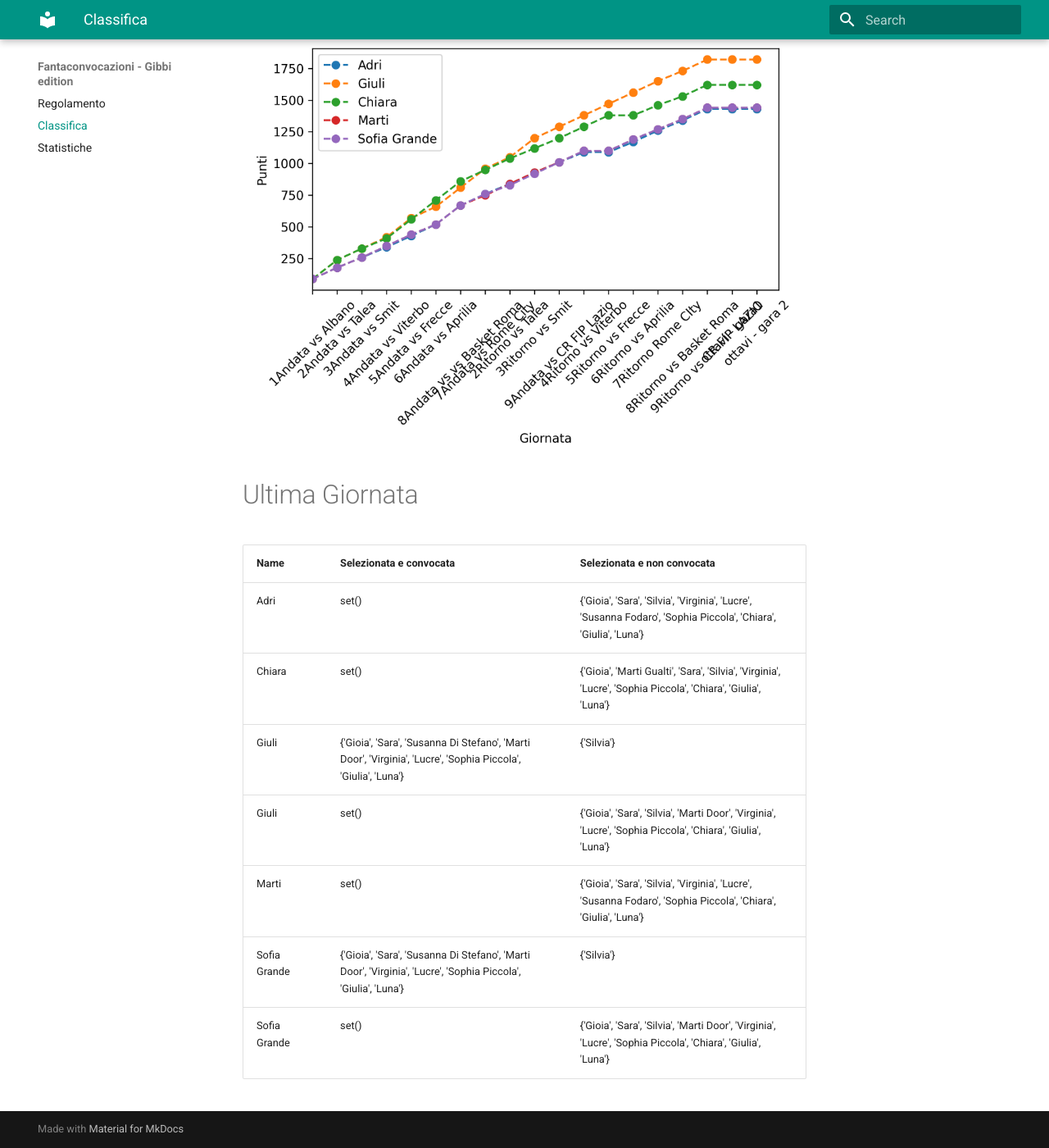
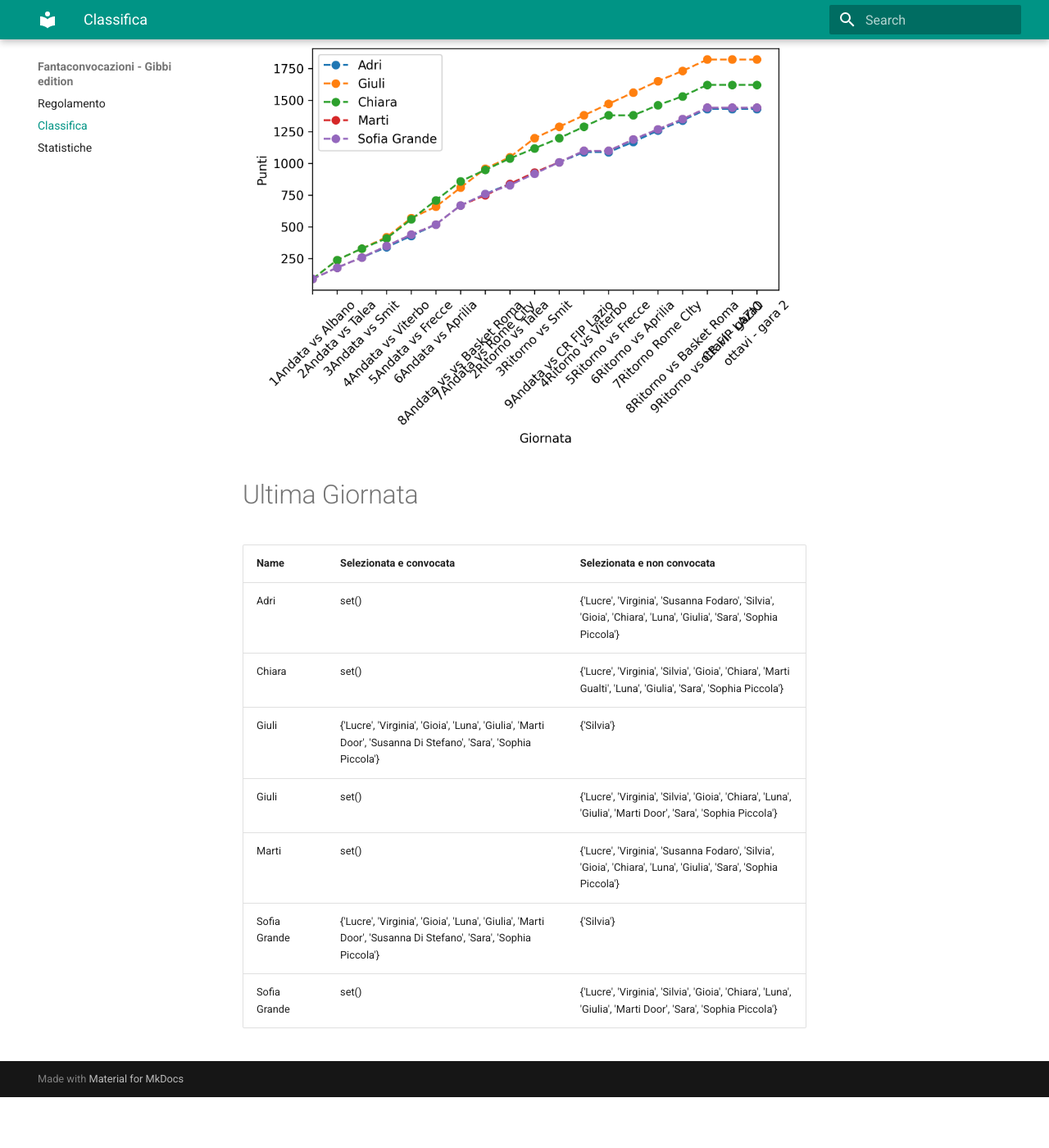
Before and after one commit to martinig94/fantagibbi, an MkDocs documentation site: the page built from docs/Classifica.md, in a window 1280 px wide and 1400 px high, scrolled down 565 px. Shown: the whole window at 82% size. Built offline with MkDocs 1.6.1 and Material for MkDocs 9.7.7, drawn with Linux system fonts in a browser that asks for light colours; after the commit the page ends 1903 px from its top, so only the background shows below that.

Commit message:
Auto-update from main.py

```diff
--- a/docs/Classifica.md
+++ b/docs/Classifica.md
@@ -18,11 +18,11 @@
 <!-- START_TABLE CORRECT -->
 | Name         | Selezionata e convocata                                                                                        | Selezionata e non convocata                                                                                      |
 |:-------------|:---------------------------------------------------------------------------------------------------------------|:-----------------------------------------------------------------------------------------------------------------|
-| Adri         | set()                                                                                                          | {'Gioia', 'Sara', 'Silvia', 'Virginia', 'Lucre', 'Susanna Fodaro', 'Sophia Piccola', 'Chiara', 'Giulia', 'Luna'} |
-| Chiara       | set()                                                                                                          | {'Gioia', 'Marti Gualti', 'Sara', 'Silvia', 'Virginia', 'Lucre', 'Sophia Piccola', 'Chiara', 'Giulia', 'Luna'}   |
-| Giuli        | {'Gioia', 'Sara', 'Susanna Di Stefano', 'Marti Door', 'Virginia', 'Lucre', 'Sophia Piccola', 'Giulia', 'Luna'} | {'Silvia'}                                                                                                       |
-| Giuli        | set()                                                                                                          | {'Gioia', 'Sara', 'Silvia', 'Marti Door', 'Virginia', 'Lucre', 'Sophia Piccola', 'Chiara', 'Giulia', 'Luna'}     |
-| Marti        | set()                                                                                                          | {'Gioia', 'Sara', 'Silvia', 'Virginia', 'Lucre', 'Susanna Fodaro', 'Sophia Piccola', 'Chiara', 'Giulia', 'Luna'} |
-| Sofia Grande | {'Gioia', 'Sara', 'Susanna Di Stefano', 'Marti Door', 'Virginia', 'Lucre', 'Sophia Piccola', 'Giulia', 'Luna'} | {'Silvia'}                                                                                                       |
-| Sofia Grande | set()                                                                                                          | {'Gioia', 'Sara', 'Silvia', 'Marti Door', 'Virginia', 'Lucre', 'Sophia Piccola', 'Chiara', 'Giulia', 'Luna'}     |
+| Adri         | set()                                                                                                          | {'Lucre', 'Virginia', 'Susanna Fodaro', 'Silvia', 'Gioia', 'Chiara', 'Luna', 'Giulia', 'Sara', 'Sophia Piccola'} |
+| Chiara       | set()                                                                                                          | {'Lucre', 'Virginia', 'Silvia', 'Gioia', 'Chiara', 'Marti Gualti', 'Luna', 'Giulia', 'Sara', 'Sophia Piccola'}   |
+| Giuli        | {'Lucre', 'Virginia', 'Gioia', 'Luna', 'Giulia', 'Marti Door', 'Susanna Di Stefano', 'Sara', 'Sophia Piccola'} | {'Silvia'}                                                                                                       |
+| Giuli        | set()                                                                                                          | {'Lucre', 'Virginia', 'Silvia', 'Gioia', 'Chiara', 'Luna', 'Giulia', 'Marti Door', 'Sara', 'Sophia Piccola'}     |
+| Marti        | set()                                                                                                          | {'Lucre', 'Virginia', 'Susanna Fodaro', 'Silvia', 'Gioia', 'Chiara', 'Luna', 'Giulia', 'Sara', 'Sophia Piccola'} |
+| Sofia Grande | {'Lucre', 'Virginia', 'Gioia', 'Luna', 'Giulia', 'Marti Door', 'Susanna Di Stefano', 'Sara', 'Sophia Piccola'} | {'Silvia'}                                                                                                       |
+| Sofia Grande | set()                                                                                                          | {'Lucre', 'Virginia', 'Silvia', 'Gioia', 'Chiara', 'Luna', 'Giulia', 'Marti Door', 'Sara', 'Sophia Piccola'}     |
 <!-- END_TABLE CORRECT -->
```
